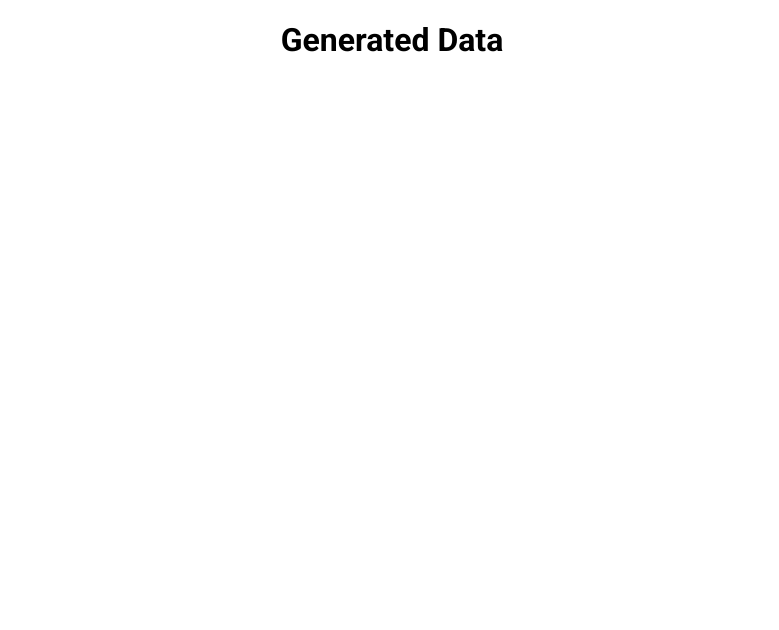
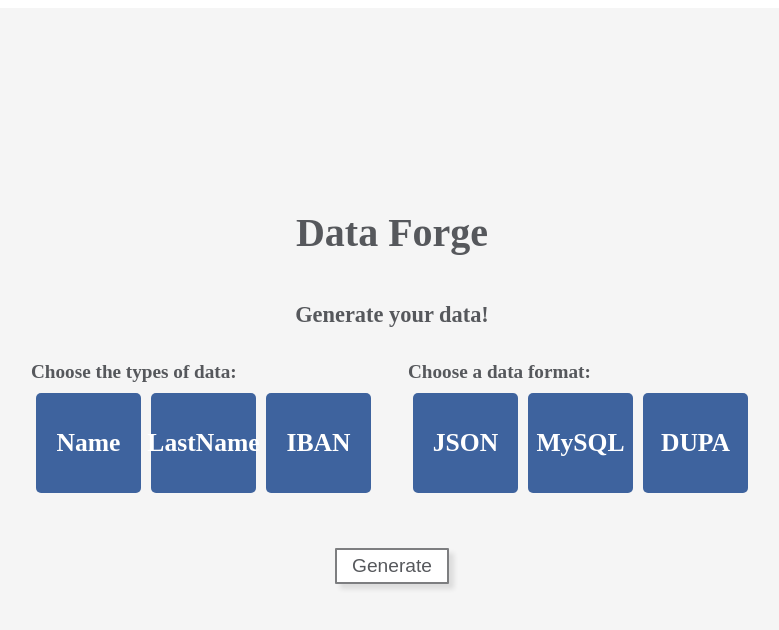
Before and after one commit to Krupahombre/DataForge, a Next.js app in the folder frontend/: page / in a window 1280 px wide. Shown: the top 630 px of the page, without its empty margins (248-1027 px from the left). Built offline with nearby package versions, Linux system fonts and the light colour scheme; no server answers.

Commit message:
add basic routing

```diff
--- a/frontend/pages/components/ColumnFilterBox.tsx
+++ b/frontend/components/ColumnFilterBox.tsx
@@ -1,4 +1,4 @@
-import styles from "../../styles/Home.module.css";
+import styles from "../styles/Home.module.css";
 
 const SquareBox = (props) => {
   const { changeSelectedState, selectedState, columnName } = props;
--- a/frontend/pages/components/TypeFilters.tsx
+++ b/frontend/components/ColumnFilters.tsx
@@ -1,22 +1,21 @@
 import React from "react";
-import styles from "../../styles/Home.module.css";
 import ColumnFilterBox from "./ColumnFilterBox";
-import IFiltersProps from "../../common/models/IFilterProps";
+import styles from "../styles/Home.module.css";
+import IFiltersProps from "../common/models/IFilterProps";
 
-const TypeFilters: React.FC<IFiltersProps> = ({ filters, setFilters }) => {
+const ColumnFilters: React.FC<IFiltersProps> = ({ filters, setFilters }) => {
   const handleToggle = (key: number) => {
-    const newFilters = filters.map((filter, index) => {
-      return {
-        ...filter,
-        selected: index === key,
-      };
-    });
+    const newFilters = [...filters];
+    newFilters[key] = {
+      ...newFilters[key],
+      selected: !newFilters[key].selected,
+    };
     setFilters(newFilters);
   };
 
   return (
-    <div>
-      <h1 className={styles.chooseFiltersLabel}>Choose a data format:</h1>
+    <div className={styles.chooseFilterWrapper}>
+      <h1 className={styles.chooseFiltersLabel}>Choose the types of data:</h1>
       <div className={styles.chooseFilterBox}>
         {filters.map((filter, key) => (
           <ColumnFilterBox
@@ -31,4 +30,4 @@ const TypeFilters: React.FC<IFiltersProps> = ({ filters, setFilters }) => {
   );
 };
 
-export default TypeFilters;
+export default ColumnFilters;
--- a/frontend/pages/components/ColumnFilters.tsx
+++ b/frontend/components/TypeFilters.tsx
@@ -1,21 +1,22 @@
 import React from "react";
+import styles from "../styles/Home.module.css";
 import ColumnFilterBox from "./ColumnFilterBox";
-import styles from "../../styles/Home.module.css";
-import IFiltersProps from "../../common/models/IFilterProps";
+import IFiltersProps from "../common/models/IFilterProps";
 
-const ColumnFilters: React.FC<IFiltersProps> = ({ filters, setFilters }) => {
+const TypeFilters: React.FC<IFiltersProps> = ({ filters, setFilters }) => {
   const handleToggle = (key: number) => {
-    const newFilters = [...filters];
-    newFilters[key] = {
-      ...newFilters[key],
-      selected: !newFilters[key].selected,
-    };
+    const newFilters = filters.map((filter, index) => {
+      return {
+        ...filter,
+        selected: index === key,
+      };
+    });
     setFilters(newFilters);
   };
 
   return (
-    <div className={styles.chooseFilterWrapper}>
-      <h1 className={styles.chooseFiltersLabel}>Choose the types of data:</h1>
+    <div>
+      <h1 className={styles.chooseFiltersLabel}>Choose a data format:</h1>
       <div className={styles.chooseFilterBox}>
         {filters.map((filter, key) => (
           <ColumnFilterBox
@@ -30,4 +31,4 @@ const ColumnFilters: React.FC<IFiltersProps> = ({ filters, setFilters }) => {
   );
 };
 
-export default ColumnFilters;
+export default TypeFilters;
--- a/frontend/package.json
+++ b/frontend/package.json
@@ -7,9 +7,12 @@
   },
   "dependencies": {
     "axios": "^1.6.8",
+    "localforage": "^1.10.0",
+    "match-sorter": "^6.3.4",
     "next": "latest",
     "react": "18.2.0",
-    "react-dom": "18.2.0"
+    "react-dom": "18.2.0",
+    "sort-by": "^1.2.0"
   },
   "engines": {
     "node": ">=18"
@@ -17,6 +20,7 @@
   "devDependencies": {
     "@types/node": "20.12.7",
     "@types/react": "18.2.78",
+    "react-router-dom": "^6.22.3",
     "typescript": "5.4.5"
   }
 }
--- a/frontend/pages/components/HeroPage.tsx
+++ b/frontend/pages/HeroPage.tsx
@@ -1,15 +1,19 @@
 import React, { useEffect, useState } from "react";
-import styles from "../../styles/Home.module.css";
-import ColumnFilters from "./ColumnFilters";
-import TypeFilters from "./TypeFilters";
-import IFilter from "../../common/models/IFilter";
+import styles from "../styles/Home.module.css";
+import ColumnFilters from "../components/ColumnFilters";
+import TypeFilters from "../components/TypeFilters";
+import IFilter from "../common/models/IFilter";
+import type { NextPage } from 'next';
+import { useRouter } from "next/router";
 
-const HeroPage = () => {
+const HeroPage:NextPage = () => {
   const [columnTypes, setColumnFilters] = useState([]);
   const [typeFilters, setTypeFilters] = useState([]);
 
+  const router = useRouter();
+
   const handleGenerate = () => {
-    if (isFormFilled()) console.log("Generate button clicked");
+    if (isFormFilled()) router.push('/ResultDisplayPage');
   };
 
   useEffect(() => {
--- a/frontend/pages/components/ResultDisplayPage.tsx
+++ b/frontend/pages/ResultDisplayPage.tsx
@@ -1,12 +1,15 @@
 import React, { useState, useEffect, use } from "react";
-import getData from "../../common/services/getGeneratedData";
-import IResponse from "../../common/models/IResponse";
-import styles from "../../styles/Home.module.css";
+import getData from "../common/services/getGeneratedData";
+import IResponse from "../common/models/IResponse";
+import styles from "../styles/Home.module.css";
+import { useRouter } from "next/router";
 
 const ResultDisplayPage = () => {
   const [data, setData] = useState<IResponse>(null);
   const [formattedIban, setFormattedIban] = useState(null);
   const [formattedPerson, setFormattedPerson] = useState(null);
+
+  const router = useRouter();
 
   useEffect(() => {
     fetchData();
--- a/frontend/pages/index.tsx
+++ b/frontend/pages/index.tsx
@@ -1,5 +1,6 @@
-import ResultDisplayPage from "./components/ResultDisplayPage";
+import { useRouter } from "next/router";
+import HeroPage from "./HeroPage";
 
 export default function Home() {
-  return <ResultDisplayPage />;
-}
+  return <HeroPage/>
+  };
```
